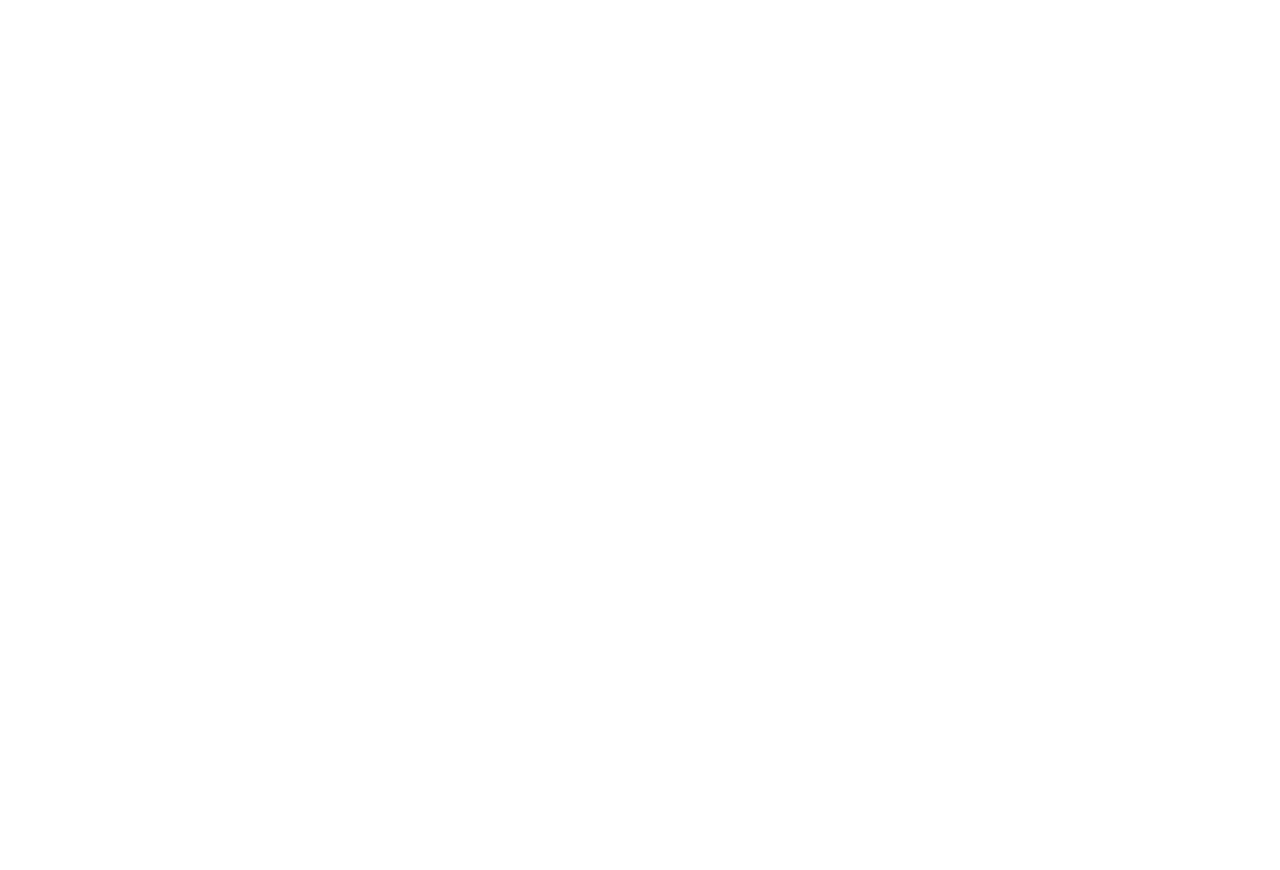
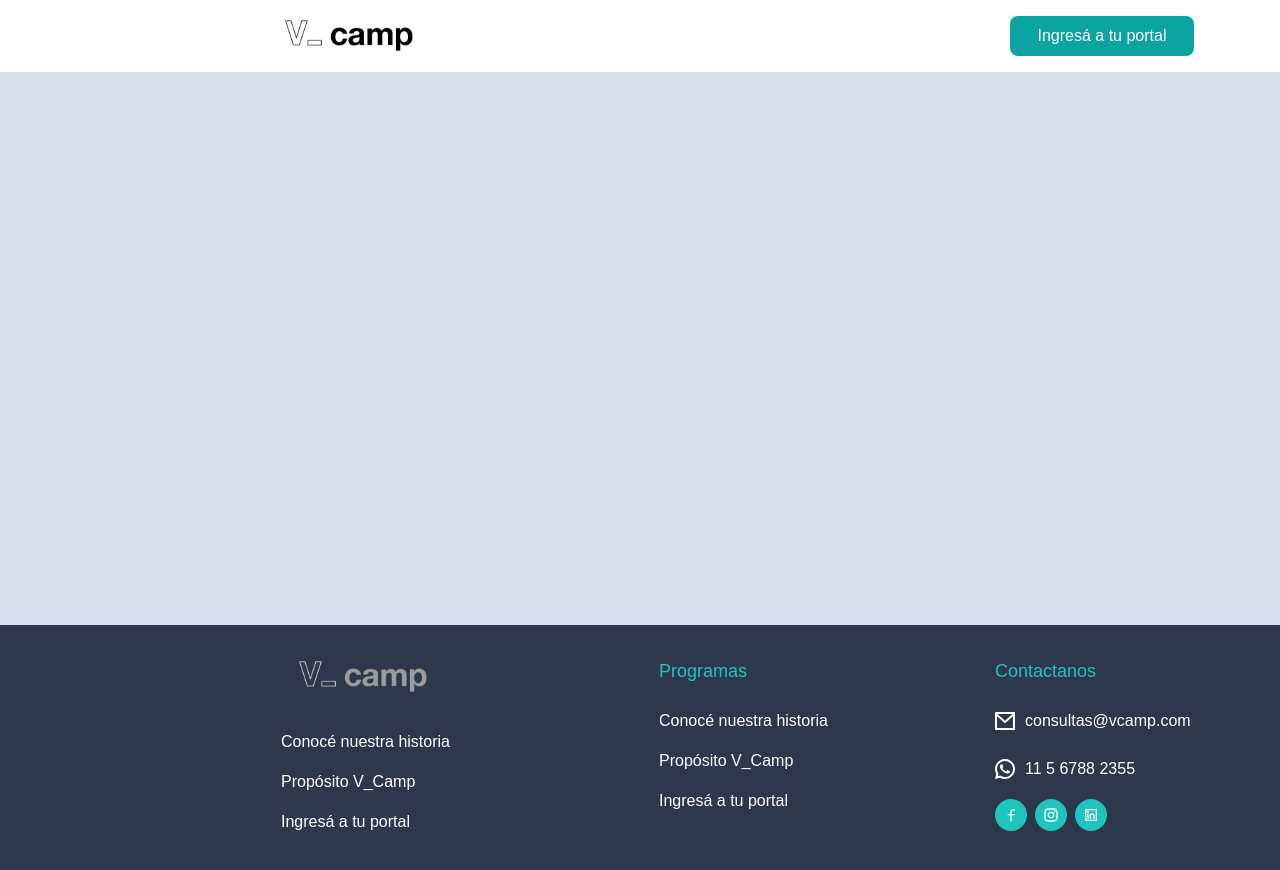
Before and after one commit to kevin-Bejarano-Aviles/api-proyecto-valtech, a React (Create React App) app in the folder front/: page /404 in a window 1280 px wide. Before the commit this address had no page. Shown: the top 870 px of the page. Before the commit the page ends 800 px from the top, so only its background shows below. Built offline with nearby package versions, Linux system fonts and the light colour scheme.

Commit message:
Incorporación de props en header

```diff
--- a/front/src/App.js
+++ b/front/src/App.js
@@ -9,6 +9,7 @@ import HeaderAdmin from './components/HeaderAdmin';
 import OrientedList from './components/OrientedList';
 import Oriented from './components/Oriented';
 import  Footer from './components/Footer'
+import Error from './pages/Error';
 
 function App() {
   return (
@@ -24,6 +25,7 @@ function App() {
       <Route path={'/oriented-list'} element={<OrientedList />} />
       <Route path={'/oriented'} element={<Oriented />} />
       <Route path={'/footer'} element={<Footer />} />
+      <Route path={'/404'} element={<Error />} />
     </Routes>
   );
 }
--- a/front/src/components/HeaderAdmin.jsx
+++ b/front/src/components/HeaderAdmin.jsx
@@ -2,14 +2,12 @@ import React from 'react'
 import ProfilePictureHeader from '../img/ProfilePictureHeader.svg'
 import ProfilePicture from '../components/ProfilePicture'
 
-function HeaderAdmin() {
+function HeaderAdmin({Titulo}) {
   return (
-    <div className='bg-green-500 h-80 w-[1206px]'>
-        <header className='bg-blueheader h-[111px] flex items-center'>
-            <h1 className='text-2xl ml-[46px] text-white font-normal'>Orientados</h1>
+        <div className='bg-blueheader w-[1206px] h-[111px] flex items-center'>
+            <h1 className='text-2xl ml-[46px] text-white font-normal'>{Titulo}</h1>
             <div className='ml-[800px]'><ProfilePicture picture={ProfilePictureHeader} alt="User"/></div>
-        </header>
-    </div>
+        </div>
   )
 }
 export default HeaderAdmin
--- a/front/src/components/HeaderPublic.jsx
+++ b/front/src/components/HeaderPublic.jsx
@@ -4,12 +4,10 @@ import Button from "./Button";
 
 function Header() {
   return (
-    <div className="bg-green-400 h-80">
-      <header className="bg-white h-[72px] flex items-center flex-row " >
+      <div className="bg-white h-[72px] flex items-center flex-row " >
         <img className="ml-[267px]" src={Icon} alt="icon" />
         <div className="ml-[577px]"><Button type="button" name="Ingresá a tu portal" /></div>
-      </header>
-    </div>
+      </div>
   )
 }
 
--- /dev/null
+++ b/front/src/pages/Error.jsx
@@ -0,0 +1,16 @@
+import React from 'react'
+import Header from '../components/HeaderPublic'
+import Footer from '../components/Footer'
+/* import ImgError from '../img/ImgError.svg' */
+
+export default function Error() {
+  return (
+    <div className='bg-white'>
+      <header className=''><Header/></header>
+      <div className='bg-imgheader h-[553px] w-full flex justify-center '>
+          {/* <img src={ImgError} alt="Error"/> */}
+      </div>
+      <footer><Footer/></footer>
+    </div>
+  )
+}
--- a/front/tailwind.config.js
+++ b/front/tailwind.config.js
@@ -10,6 +10,7 @@ module.exports = {
         footer: '#2E384D',
         letrafooter: '#1EC5BB',
         graybackground:'#DADEEB',
+        imgheader: '#DADEEB',
       }
     },
   },
```
Also changed, not shown: front/src/img/ImgError.svg (added).
